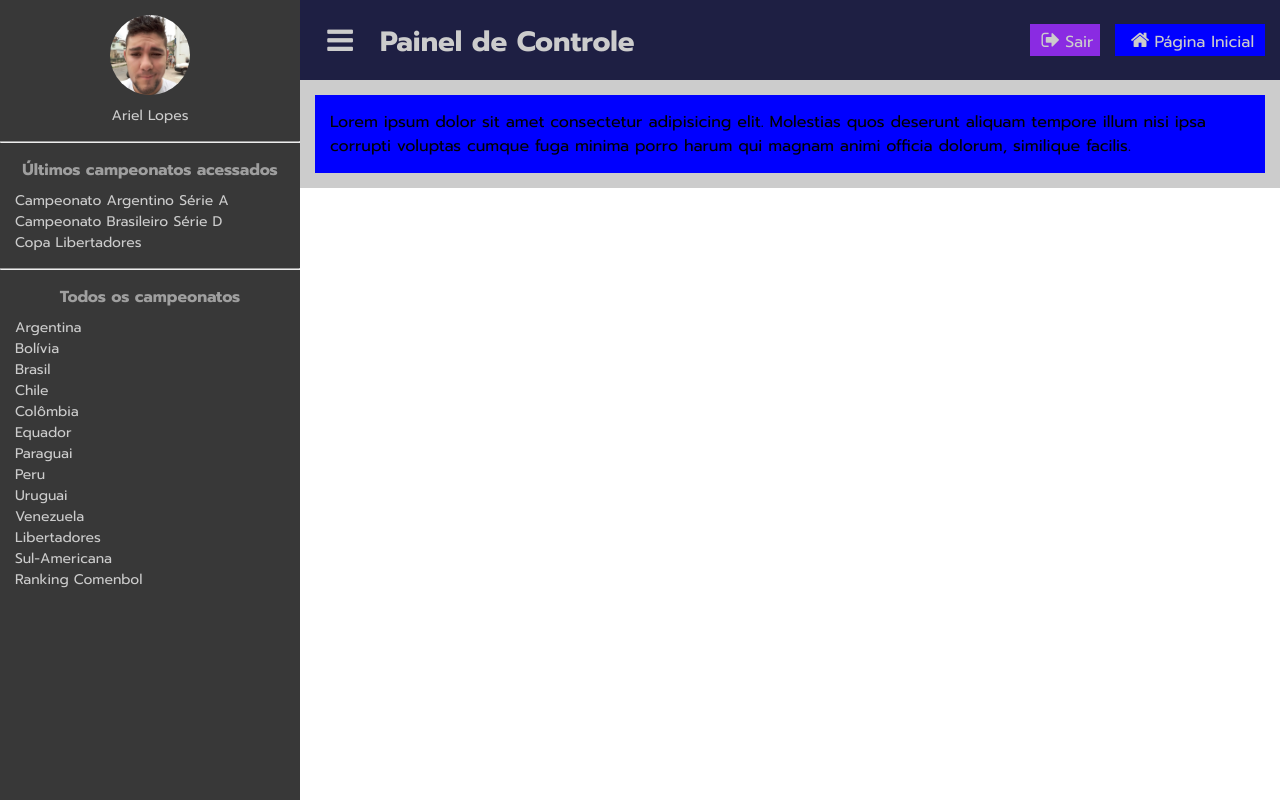
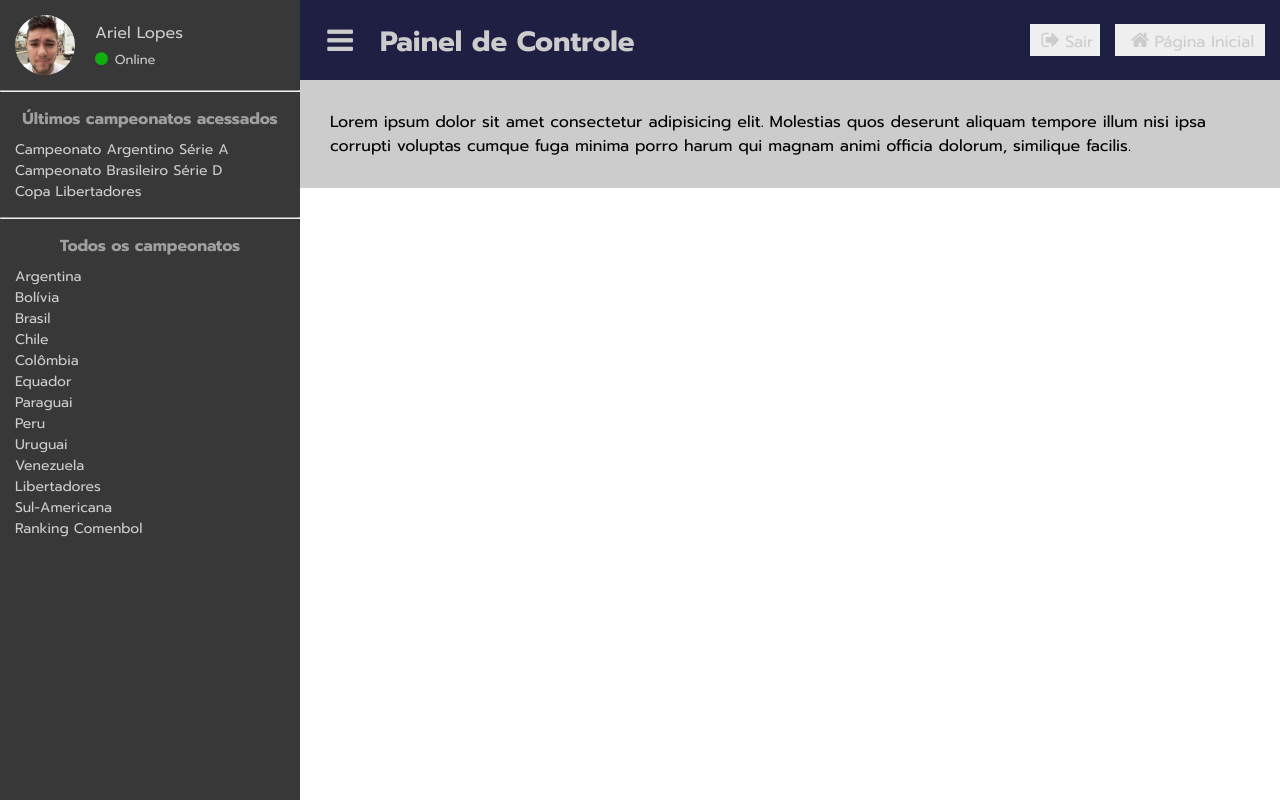
Before and after one commit to ariellopesdev/campeonatos, a PHP site: page /painel/index.html in a window 1280 px wide. Run offline with PHP 8.4, Linux system fonts and the light colour scheme.

Commit message:
Profile img and button

```diff
--- a/painel/css/styles.css
+++ b/painel/css/styles.css
@@ -47,19 +47,33 @@ aside .box-aside{
     flex-direction: column;
 }
 aside .profile{
-    justify-content: center;
+    flex-direction: row;
+    justify-content: left;
     align-items: center;
-    padding: 15px 0;
+    padding: 15px;
 }
 aside .profile img{
-    width: 80px;
-    height: 80px;
+    width: 60px;
+    height: 60px;
     border-radius: 50%;
 }
-aside .profile p{
-    margin-top: 10px;
+aside .profile #name{
+    display: flex;
+    flex-direction: column;
+}
+aside .profile #name p{
+    margin-left: 20px;
     color: #ccc;
-    font-size: 14px;
+    font-size: 16px;
+}
+aside .profile #name p:nth-child(2){
+    margin-top: 5px;
+    font-size: 13px;
+}
+aside .profile #name p i{
+    color: rgb(16, 175, 16);
+    margin-right: 7px;
+    font-size: 15px;
 }
 aside .lastaccess,
 aside .all{
@@ -112,11 +126,11 @@ aside .all a{
 }
 #main header #initialpage{
     width: 150px;
-    background-color: blue;
+    /* background-color: blue; */
 }
 #main header #getout{
     width: 70px;
-    background-color: blueviolet;
+    /* background-color: blueviolet; */
 }
 #main header button a{
     font-size: 16px;
@@ -137,5 +151,5 @@ aside .all a{
 }
 #main main .container-main p{
     padding: 15px;
-    background-color: blue;
+    /* background-color: blue; */
 }
--- a/painel/index.html
+++ b/painel/index.html
@@ -22,7 +22,10 @@
     <aside class="left">
         <div class="box-aside profile">
             <img src="imagens/perfil.jpg" alt="">
-            <p>Ariel Lopes</p>
+            <div id="name">
+                <p>Ariel Lopes</p>
+                <p><i class="fa fa-circle" aria-hidden="true"></i>Online</p>
+            </div>
         </div>
         <hr>
         <div class="box-aside lastaccess">
```
